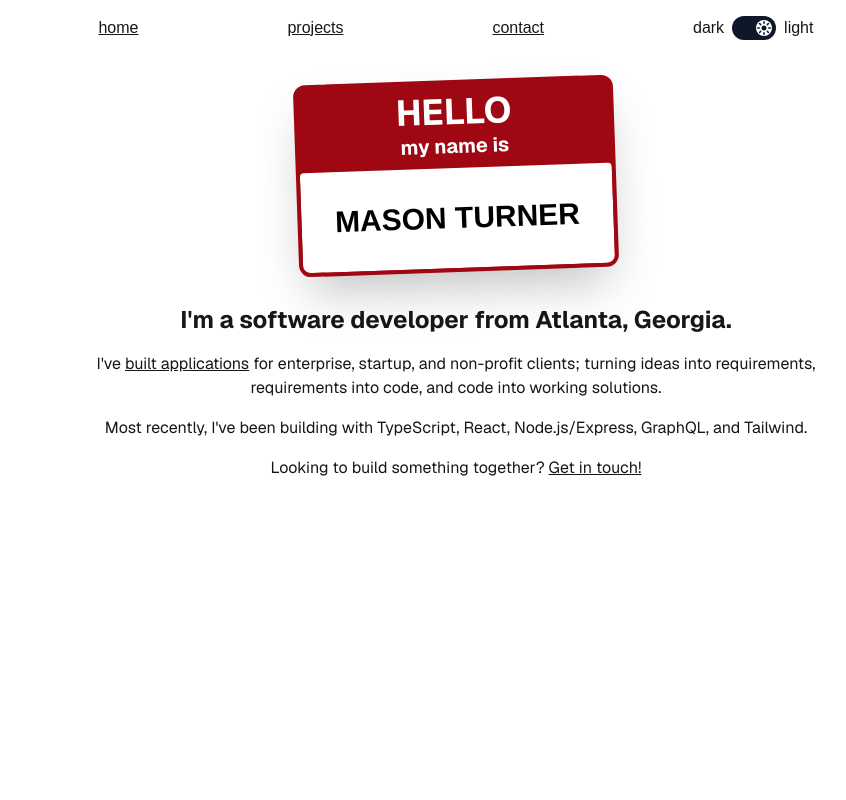
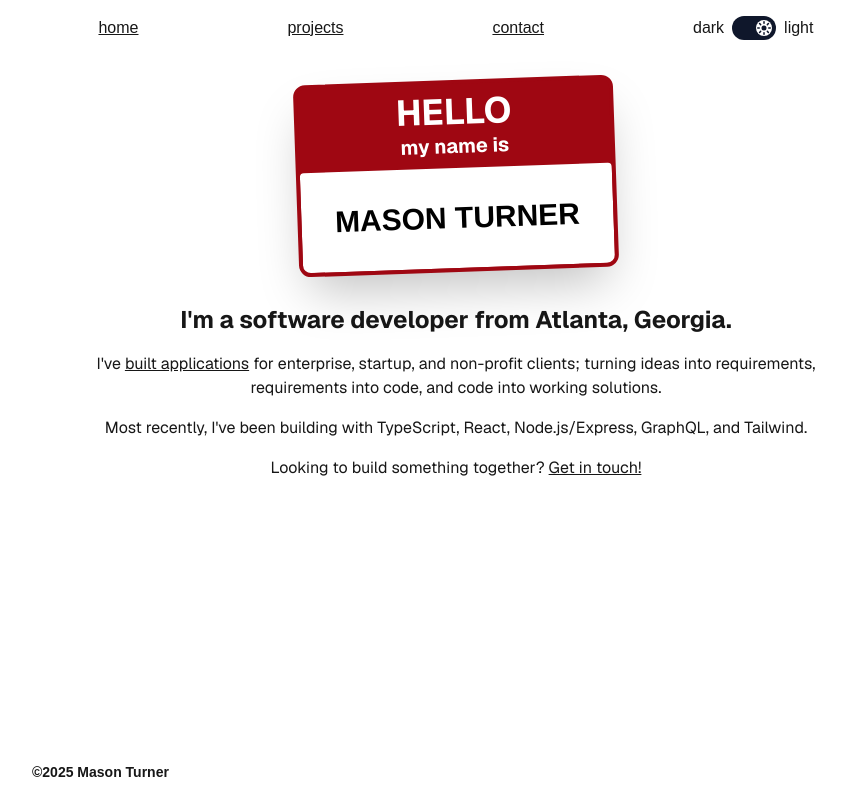
Before and after one commit to tb9-Mason/mturner-personal, a Next.js app: page / in a window 1280 px wide. Shown: the whole page, without its empty margins (184-1030 px from the left). Built offline with nearby package versions, Linux system fonts and the light colour scheme; no server answers; a web font is replaced by a local one.

Commit message:
Adds footer copyright

```diff
--- a/src/app/_common/components/layout/Footer.tsx
+++ b/src/app/_common/components/layout/Footer.tsx
@@ -1,3 +1,8 @@
 export const Footer = () => {
-  return <footer className="row-start-3 flex gap-[24px] flex-wrap items-center justify-center"></footer>;
+  const year = new Date().getFullYear();
+  return (
+    <footer className="max-w-4xl mx-auto w-full py-4 px-6">
+      <span className="font-bold text-sm">©{year} Mason Turner</span>
+    </footer>
+  );
 };
```
